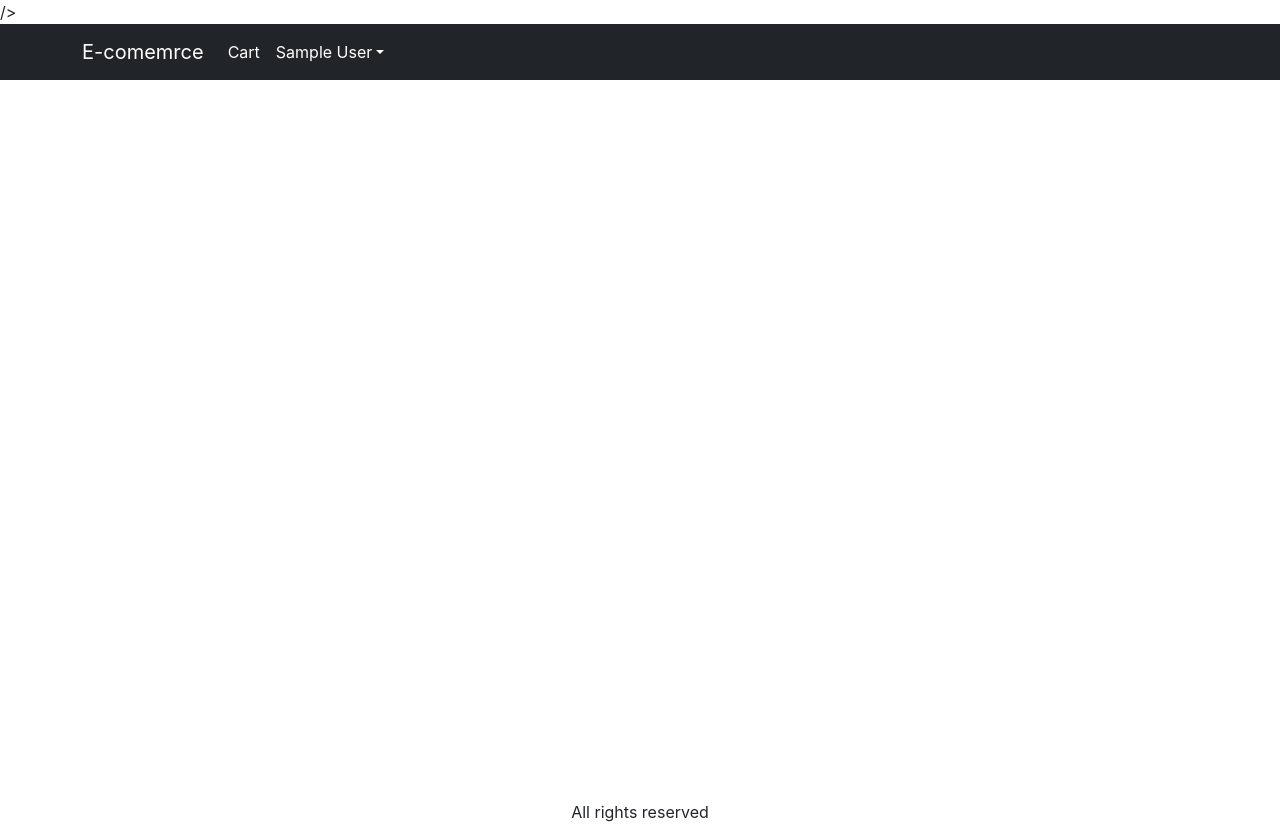
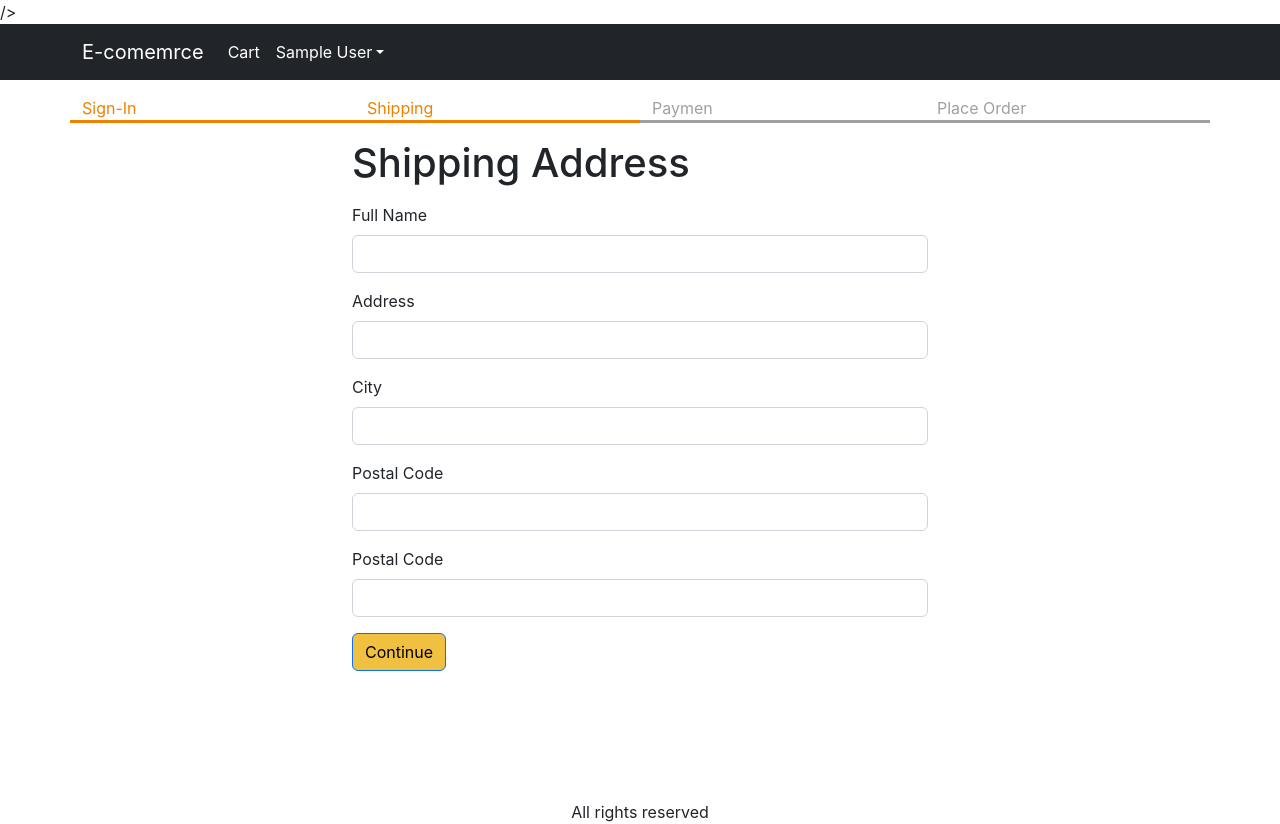
Before and after one commit to Ehab-darawsheh/E-commerce-MERN, a React (Create React App) app in the folder e-commerce/Frontend/: page /shipping in a window 1280 px wide. Built offline with nearby package versions, Linux system fonts and the light colour scheme; sample sign-in values are in the browser's storage.

Commit message:
implement and save Shipping address

```diff
--- a/e-commerce/Frontend/src/App.js
+++ b/e-commerce/Frontend/src/App.js
@@ -14,14 +14,17 @@
 import { Store } from "./store";
 import CartScreen from "./screens/CartScreen";
 import SigninScreen from "./screens/SigninScreen";
+import ShippingAddressScreen from "./screens/ShippingAddressScreen";
 
 function App() {
   const { state ,dispatch: ctxDispatch } = useContext(Store);
   const { cart, userInfo } = state;
 
+
   const signoutHandler = () => {
     ctxDispatch({type: 'USER_SIGNOUT'});
     localStorage.removeItem('userInfo');
+    localStorage.removeItem('shippingAddress');
   }
 
   return (
@@ -52,7 +55,7 @@
                       <NavDropdown.Item>Order History</NavDropdown.Item>
                     </LinkContainer>
                     <NavDropdown.Divider />
-                    <Link className="dropdown-item" to='#signout' onClick={signoutHandler}>
+                    <Link className="dropdown-item" to='/' onClick={signoutHandler}>
                     Sign Out
                   </Link>
                   </NavDropdown>
@@ -71,6 +74,7 @@
               <Route path="/product/:slug" element={<ProductScreen />} />
               <Route path="/cart" element={<CartScreen />} />
               <Route path="/signin" element={<SigninScreen />} />
+              <Route path="/shipping" element={<ShippingAddressScreen />} />
               <Route path="/" element={<HomeScreen />} />
             </Routes>
           </Container>
--- /dev/null
+++ b/e-commerce/Frontend/src/components/CheckoutSteps.js
@@ -0,0 +1,12 @@
+import React from 'react'
+import Row from "react-bootstrap/Row";
+import Col from "react-bootstrap/Col";
+
+export default function CheckoutSteps(props) {
+  return <Row className='checkout-steps'>
+    <Col className={props.step1 ? 'active' : ''}>Sign-In</Col>
+    <Col className={props.step2 ? 'active' : ''}>Shipping</Col>
+    <Col className={props.step3 ? 'active' : ''}>Paymen</Col>
+    <Col className={props.step4 ? 'active' : ''}>Place Order</Col>
+  </Row>
+}
--- a/e-commerce/Frontend/src/index.css
+++ b/e-commerce/Frontend/src/index.css
@@ -50,3 +50,13 @@
 .small-container {
   max-width: 600px;
 }
+
+.checkout-steps > div {
+  border-bottom: 0.2rem solid #a0a0a0;
+  color: #a0a0a0;
+}
+
+.checkout-steps > div.active {
+  border-bottom: 0.2rem solid #f08000;
+  color: #f08000;
+}
--- /dev/null
+++ b/e-commerce/Frontend/src/screens/ShippingAddressScreen.js
@@ -0,0 +1,115 @@
+import React, { useContext, useEffect, useState } from "react";
+import { Helmet } from "react-helmet-async";
+import Form from "react-bootstrap/Form";
+import Button from "react-bootstrap/Button";
+import { Store } from "../store";
+import { useNavigate } from "react-router-dom";
+import CheckoutSteps from "../components/CheckoutSteps";
+
+export default function ShippingAddressScreen() {
+  const navigate = useNavigate();
+  const { state, dispatch: ctxDispatch } = useContext(Store);
+  const {
+    userInfo,
+    cart: { shippingAddress },
+  } = state;
+
+  const [fullName, setFullName] = useState(shippingAddress.fullName || "");
+  const [address, setAddress] = useState(shippingAddress.address || "");
+  const [city, setCity] = useState(shippingAddress.city || "");
+  const [postalCode, setPostalCode] = useState(
+    shippingAddress.postalCode || ""
+  );
+  const [country, setCountry] = useState(shippingAddress.country || "");
+
+  useEffect(() => {
+    if(!userInfo)
+    {
+        navigate('/signin?redirect=/shipping')
+    }
+  },[userInfo,navigate]);
+
+  const submitHandler = (e) => {
+    e.preventDefault();
+    ctxDispatch({
+      type: "SAVE_SHIPPING_ADDRESS",
+      payload: {
+        fullName,
+        address,
+        city,
+        postalCode,
+        country,
+      },
+    });
+    localStorage.setItem(
+      "shippingAddress",
+      JSON.stringify({
+        fullName,
+        address,
+        city,
+        postalCode,
+        country,
+      })
+    );
+    navigate("/payment");
+  };
+
+  return (
+    <div>
+      <Helmet>
+        <title>Shipping Address</title>
+      </Helmet>
+      <CheckoutSteps step1 step2 ></CheckoutSteps>
+      <div className="container small-container">
+        <h1 className="my-3">Shipping Address</h1>
+        <Form onSubmit={submitHandler}>
+          <Form.Group className="mb-3" controlId="fullname">
+            <Form.Label>Full Name</Form.Label>
+            <Form.Control
+              value={fullName}
+              onChange={(e) => setFullName(e.target.value)}
+              required
+            />
+          </Form.Group>
+          <Form.Group className="mb-3" controlId="address">
+            <Form.Label>Address</Form.Label>
+            <Form.Control
+              value={address}
+              onChange={(e) => setAddress(e.target.value)}
+              required
+            />
+          </Form.Group>
+          <Form.Group className="mb-3" controlId="city">
+            <Form.Label>City</Form.Label>
+            <Form.Control
+              value={city}
+              onChange={(e) => setCity(e.target.value)}
+              required
+            />
+          </Form.Group>
+          <Form.Group className="mb-3" controlId="postalCode">
+            <Form.Label>Postal Code</Form.Label>
+            <Form.Control
+              value={postalCode}
+              onChange={(e) => setPostalCode(e.target.value)}
+              required
+            />
+          </Form.Group>
+          <Form.Group className="mb-3" controlId="country">
+            <Form.Label>Postal Code</Form.Label>
+            <Form.Control
+              value={country}
+              onChange={(e) => setCountry(e.target.value)}
+              required
+            />
+          </Form.Group>
+          <div className="mb-3">
+            <Button variant="primary" type="submit">
+              Continue
+            </Button>
+          </div>
+        </Form>
+      </div>
+    </div>
+  );
+}
--- a/e-commerce/Frontend/src/store.js
+++ b/e-commerce/Frontend/src/store.js
@@ -3,13 +3,16 @@
 export const Store = createContext();
 
 const initialState = {
-  userInfo: localStorage.getItem('userInfo')
-  ? JSON.parse(localStorage.getItem('userInfo'))
-  : null,
+  userInfo: localStorage.getItem("userInfo")
+    ? JSON.parse(localStorage.getItem("userInfo"))
+    : null,
   cart: {
-    cartItems: localStorage.getItem('cartItems') ?
-    JSON.parse(localStorage.getItem('cartItems'))
-    : [],
+    shippingAddress: localStorage.getItem("shippingAddress")
+      ? JSON.parse(localStorage.getItem("shippingAddress"))
+      : {},
+    cartItems: localStorage.getItem("cartItems")
+      ? JSON.parse(localStorage.getItem("cartItems"))
+      : [],
   },
 };
 
@@ -37,9 +40,21 @@
       return { ...state, cart: { ...state.cart, cartItems } };
     }
     case "USER_SIGNIN":
-      return {...state, userInfo: action.payload};
-      case "USER_SIGNOUT":
-        return {...state, userInfo: null};
+      return { ...state, userInfo: action.payload };
+    case "USER_SIGNOUT":
+      return {
+        ...state,
+        userInfo: null,
+        cart: { cartItems: [], shippingAddress: {} },
+      };
+    case "SAVE_SHIPPING_ADDRESS":
+      return {
+        ...state,
+        cart: {
+          ...state.cart,
+          shippingAddress: action.payload,
+        },
+      };
     default:
       return state;
   }
```
